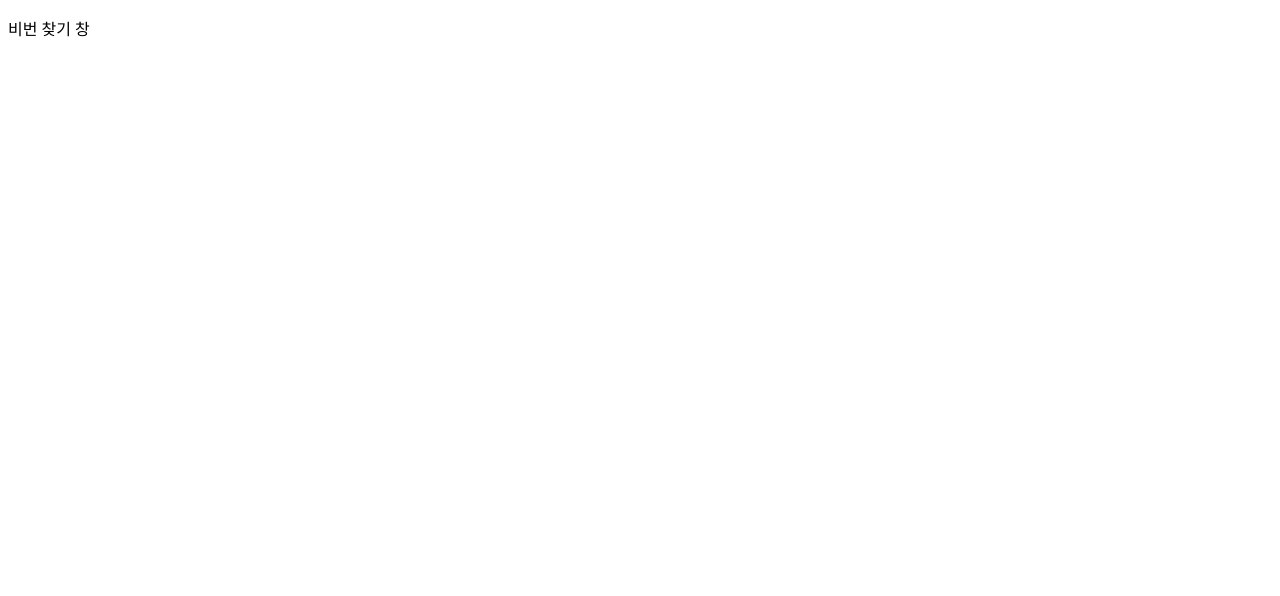
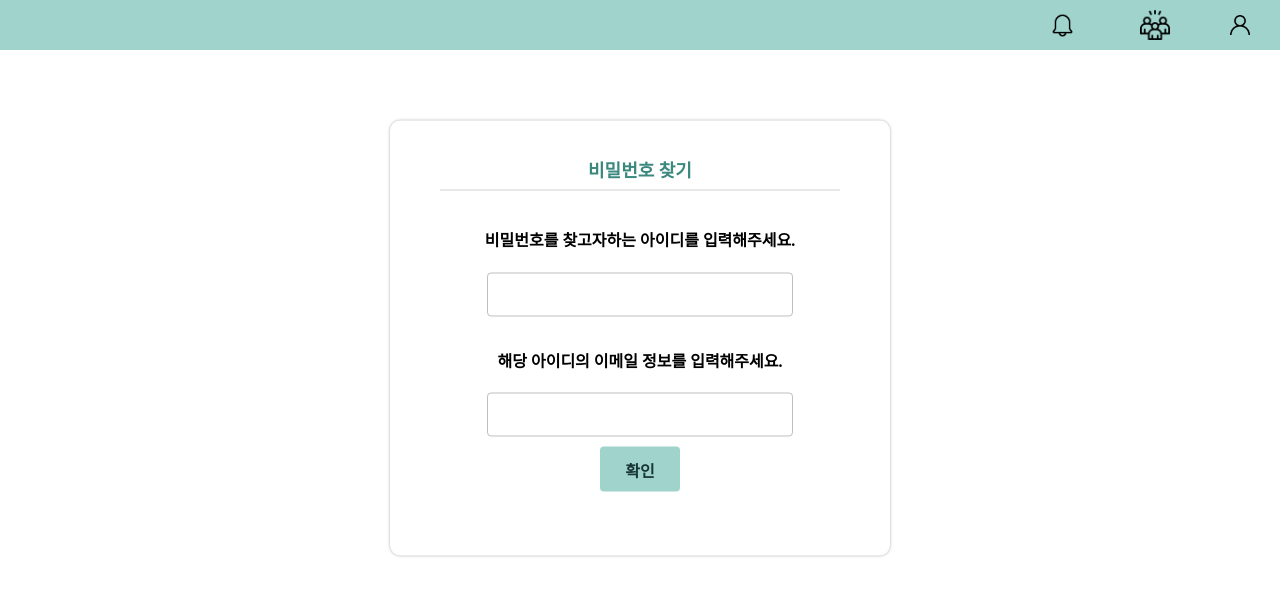
Before and after one commit to SYR120/soft, a plain HTML site: page front/findmypw.html in a window 1280 px wide. Drawn offline with Linux system fonts and the light colour scheme; a web font is replaced by a local one.

Commit message:
아이디 찾기/ 비번 찾기

```diff
--- a/front/findmypw.html
+++ b/front/findmypw.html
@@ -1,11 +1,91 @@
 <!DOCTYPE html>
-<html lang="en">
+<html lang="ko">
 <head>
     <meta charset="UTF-8">
     <meta name="viewport" content="width=device-width, initial-scale=1.0">
-    <title>Document</title>
+    <title>Find my pw</title>
+    <link rel="stylesheet" href="css/styles.css">
+    <script src="https://kit.fontawesome.com/289a62abf7.js" crossorigin="anonymous"></script>
+    <style>
+         .button_find {
+            background-color:rgba(255, 255, 255, 0);
+            height:40px;
+            width:300px;
+            color:rgb(25, 25, 52);
+            border: 1px solid rgba(0, 0, 0, 0.25);
+            font-size: small;
+            font-weight: 300;
+            margin-bottom: 10px;
+            border-radius: 4px;
+            font-family: 'Pretendard-Regular';
+        }
+        .middle_findpw {
+            position: relative;
+            width: 100%;
+            height: 400px;
+        }
+    </style>
 </head>
 <body>
-    <p>비번 찾기 창</p>
+     <div class="root">
+        <img src = "icon_root/bell.png" width = "25", height = "25" class="right1 drag1" onclick="openalert()"/>
+        <img src = "icon_root/friends.png" width = "30", height = "30" class="right2 drag1" onclick="openfriend();">
+        <img src = "icon_root/user.png" width = "20", height = "20" class="right3 drag1" onclick="openmypage();">
+    </div>
+    <div class="middle_findpw">
+        <div class="box" style="height:400px;">
+            <div class="green">비밀번호 찾기</div>
+            <hr style="background-color: rgba(163, 163, 163, 0.5);  border: none; height: 1px; width: 80%; margin-bottom: 15px;"/>
+            <h4>비밀번호를 찾고자하는 아이디를 입력해주세요.</h4>
+            <input class="button_find" type="text" id="id" placeholder=""/>
+            <h4>해당 아이디의 이메일 정보를 입력해주세요.</h4>
+            <input class="button_find" type="text" id="email" placeholder=""/>
+
+            <button class="button_final" style="width:80px;" onclick="findingpw()">확인</button>
+        </div>
+
+    </div>
 </body>
+<script>
+    function openalert() {
+        window.open(
+            'alert_pop.html',
+            'Alert',
+            'width=500,height=800'
+        );
+    }
+    function openfriend() {
+        window.open(
+            'friend_pop.html',
+            'Friend',
+            'width=800,height=800'
+        );
+    }
+    function openmypage() {
+        window.open(
+            'mypage_pop.html',
+            'Mypage',
+            'width=800,height=800'
+        );
+    }
+
+    async function findingpw(){
+        if(id.value.length < 1){
+            alert("아이디를 입력해주세요.");
+            id.focus();
+        }
+        else if(email.value.length < 1){
+            alert("이메일을 입력해주세요.");
+            email.focus();
+        }
+        else{
+            alert("해당 이메일로 새로운 비밀번호를 전송하였습니다.");
+            window.location.href="home.html";
+        }
+    }
+
+    function error(){
+        alert("가입된 아이디와 이메일 정보가 올바르지 않습니다.");
+    }
+</script>
 </html>
```
Also changed, not shown: front/findmyid.html (+12 -6 lines).
